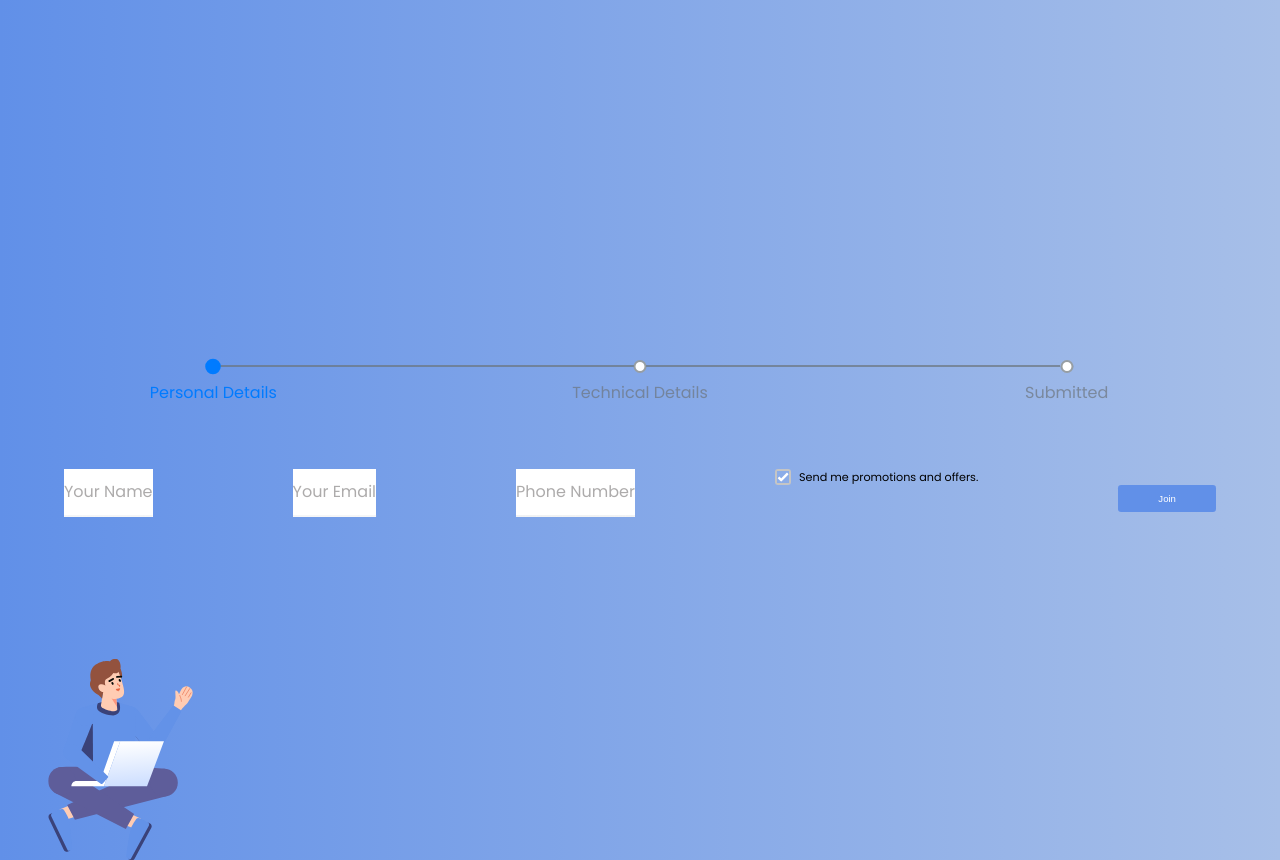
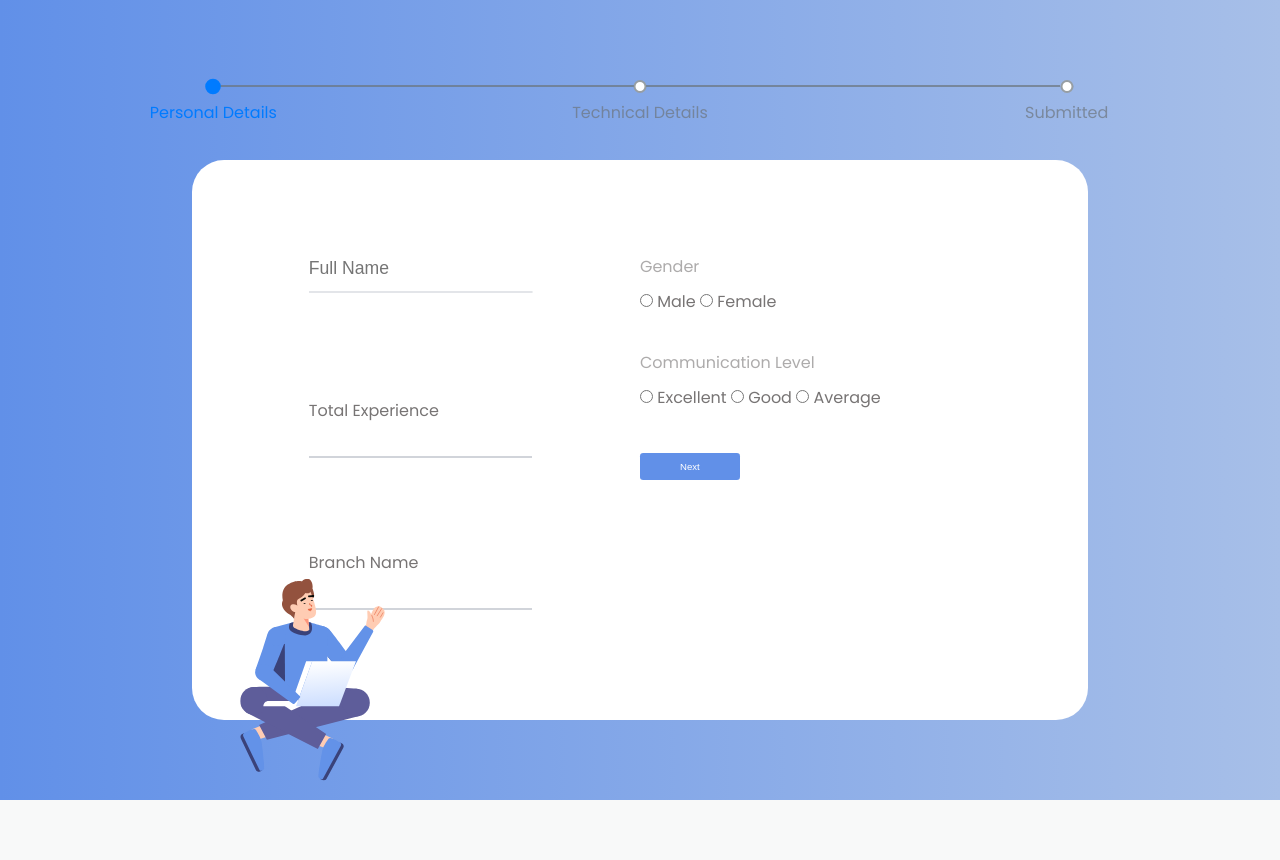
Before and after one commit to Arunkumar6522/sunware_demo, a Flask app: page / in a window 1280 px wide. After the commit the page ends 800 px from the top, so only its background shows below. Run offline with Flask 3, Linux system fonts and the light colour scheme; some libraries are stand-ins or nearby versions.

Commit message:
final update

```diff
--- a/static/js/app.js
+++ b/static/js/app.js
@@ -174,7 +174,7 @@
     );
 
     // Update the URL to include the ID "submitted"
-    history.pushState(null, null, "#submitted");
+    // history.pushState(null, null, "#submitted");
 
     // Update progress bar
     personalStepBtn.classList.add("js-active");
--- a/templates/index.html
+++ b/templates/index.html
@@ -30,48 +30,72 @@
         <div id="technical" class="multisteps-form__progress-btn ">Technical Details</div>
         <div id="submittedStep" class="multisteps-form__progress-btn">Submitted</div>
       </div>
-      <!--Right side-->
-      <div class="contact-right">
-          <div class="input-container">
-              <p class="placeholder">Your Name</p>
-              <input type="text" name="name" autocomplete="off" class="input-name input">
-              <svg class="line-svg" width="300" height="2" viewBox="0 0 300 2" fill="none" xmlns="http://www.w3.org/2000/svg">
-                <path class="elastic-line" d="M0 0.999512C0 0.999512 60.5 0.999512 150 0.999512C239.5 0.999512 300 0.999512 300 0.999512" stroke="#D1D4DA" stroke-width="2"/>
-            </svg>
-          </div>
-          <div class="input-container">
-            <p class="placeholder">Your Email</p>
-            <input type="email" name="email" autocomplete="off" class="input-email input">
-            <svg class="line-svg" width="300" height="2" viewBox="0 0 300 2" fill="none" xmlns="http://www.w3.org/2000/svg">
-              <path class="elastic-line" d="M0 0.999512C0 0.999512 60.5 0.999512 150 0.999512C239.5 0.999512 300 0.999512 300 0.999512" stroke="#D1D4DA" stroke-width="2"/>
+    </div>
+  </div>
+
+  <form class="sub_form_container" id="myForm" action="{{ url_for('submit_form') }}" method="POST">
+
+
+    <!-- Right side -->
+    <div class="contact-right">
+
+      <div class="personal_form_left">
+        <!-- Name -->
+        <div class="input-container">
+
+          <input type="text" name="name" autocomplete="off" class="input-name input" placeholder="Full Name">
+          <svg class="line-svg" width="400" height="2" viewBox="0 0 400 2" fill="none"
+            xmlns="http://www.w3.org/2000/svg">
+            <path class="elastic-line"
+              d="M0 0.999512C0 0.999512 60.5 0.999512 150 0.999512C239.5 0.999512 300 0.999512 300 0.999512"
+              stroke="#D1D4DA" stroke-width="2" />
           </svg>
         </div>
+
+        <!-- Experience (Range Slider) -->
         <div class="input-container">
-            <p class="placeholder">Phone Number</p>
-            <input type="tel" name="tel" autocomplete="off" class="input-number input">
-            <svg class="line-svg" width="300" height="2" viewBox="0 0 300 2" fill="none" xmlns="http://www.w3.org/2000/svg">
-              <path class="elastic-line" d="M0 0.999512C0 0.999512 60.5 0.999512 150 0.999512C239.5 0.999512 300 0.999512 300 0.999512" stroke="#D1D4DA" stroke-width="2"/>
-          </svg>
+          <label for="Total_Experience">Total Experience</label>
+          <select id="Total_Experience" name="Total_Experience" class="input-branch drodown_input "  aria-placeholder="Primary Skill" multiple >
+            <option value="branch1">Branch 1</option>
+            <option value="branch2">Branch 2</option>
+            <option value="branch3">Branch 3</option>
+          </select>
+
         </div>
-        <div class="promo-container">
-            <div class="checkbox-container">
-                <span class="checkmark"></span>
-                <div class="checkbox-fill"></div>
-                <input type="checkbox" type="checkbox" class="checkbox">
-                <svg
-                width="19"
-                height="16"
-                viewBox="0 0 19 16"
-                fill="none"
-                xmlns="http://www.w3.org/2000/svg"
-                class="tick-mark"
-              >
-                <path class="elastic-line" d="M2 8.5L6.5 13L17.5 2" stroke="white" stroke-width="4" />
-              </svg>
-            </div>
-            <label class="checkbox-label">Send me promotions and offers.</label>
+        <!-- Branch (Dropdown) -->
+        <div class="input-container">
+          <label for="Branch_Name">Branch Name</label>
+          <select id="Branch_Name"  name="Branch_Name" class="input-branch drodown_input " multiple aria-placeholder="Primary Skill">
+            <option value="branch1">Branch 1</option>
+            <option value="branch2">Branch 2</option>
+            <option value="branch3">Branch 3</option>
+          </select>
+
         </div>
-        <button>Join</button>
+
+      </div>
+
+
+      <div class="personal_form_right">
+
+        <!-- Gender (Radio Button) -->
+        <div class="input-container">
+          <p class="placeholder">Gender</p>
+          <label><input type="radio" name="gender" value="male"> Male</label>
+          <label><input type="radio" name="gender" value="female"> Female</label>
+
+        </div>
+
+        <!-- Communication Level (Radio Button) -->
+        <div class="input-container">
+          <p class="placeholder" id="communication" name="communication" >Communication Level</p>
+          <label><input type="radio" name="communication" value="excellent"> Excellent</label>
+          <label><input type="radio" name="communication" value="good"> Good</label>
+          <label><input type="radio" name="communication" value="average"> Average</label>
+        </div>
+        <button id="submitPersonalDataButton">Next</button>
+
+
       </div>
 
 
@@ -213,8 +237,78 @@
       </defs>
     </svg>
 
-    <div class="submitted">
-        <p>Thanks for submitting. </br> You'll hear from us soon 👏</p>
+    <div class="technical techdropdown_container" id="technical">
+
+      <div class="personal_form_left">
+        <!-- Project Name -->
+        <div class="input-container">
+          <label for="project_name">Project Name</label>
+          <select id="project_name" name="project_name" class="input-branch drodown_input " multiple aria-placeholder="Project Name">
+            <option value="branch2">Branch 2</option>
+            <option value="branch3">Branch 3</option>
+          </select>
+        </div>
+
+
+        <!-- Primary skill -->
+        <div class="input-container">
+          <label for="primary_skills">Primary Skills</label>
+          <select id="primary_skills" name="primary_skills" class="input-branch drodown_input " multiple aria-placeholder="Primary Skill">
+            <option value="branch1">Branch 1</option>
+            <option value="branch2">Branch 2</option>
+            <option value="branch3">Branch 3</option>
+          </select>
+
+        </div>
+
+        <!-- Secondary skill -->
+        <div class="input-container">
+          <label for="secondary_skills">Secondary Skills</label>
+          <select id="secondary_skills" name="secondary_skills" class="input-branch drodown_input" multiple aria-placeholder="Secondary Skill">
+            <option value="branch1">Branch 1</option>
+            <option value="branch2">Branch 2</option>
+            <option value="branch3">Branch 3</option>
+          </select>
+
+        </div>
+
+      </div>
+
+
+      <div class="personal_form_right">
+        <!-- Tech Intrested -->
+        <div class="input-container">
+          <label for="Intrested_Techonology">Intrested Techonology</label>
+          <select id="Intrested_Techonology" name="Intrested_Techonology" class="input-branch drodown_input" multiple placeholder="Tech Intrested"
+            aria-placeholder="Tech Intrested">
+            <option value="branch1">Branch 1</option>
+            <option value="branch2">Branch 2</option>
+            <option value="branch3">Branch 3</option>
+          </select>
+
+        </div>
+
+        <!-- Language Intrested -->
+        <div class="input-container">
+          <label for="language_intrested">Language Intrested</label>
+          <select class="input-branch drodown_input" name="language_intrested" id="language_intrested" multiple data-placeholder="please select">
+            <option value="branch1">Branch 1</option>
+            <option value="branch2">Branch 2</option>
+            <option value="branch3">Branch 3</option>
+          </select>
+
+        </div>
+        <!-- id="submitTechDataButton" -->
+        <button type="submit" class="techformsubmitbutton" value="submit">Submit</button>
+
+
+      </div>
+
+
+    </div>
+
+    <div class="submitted" id="submitted">
+      <p>Thanks for submitting.
     </div>
   </form>
 
```
